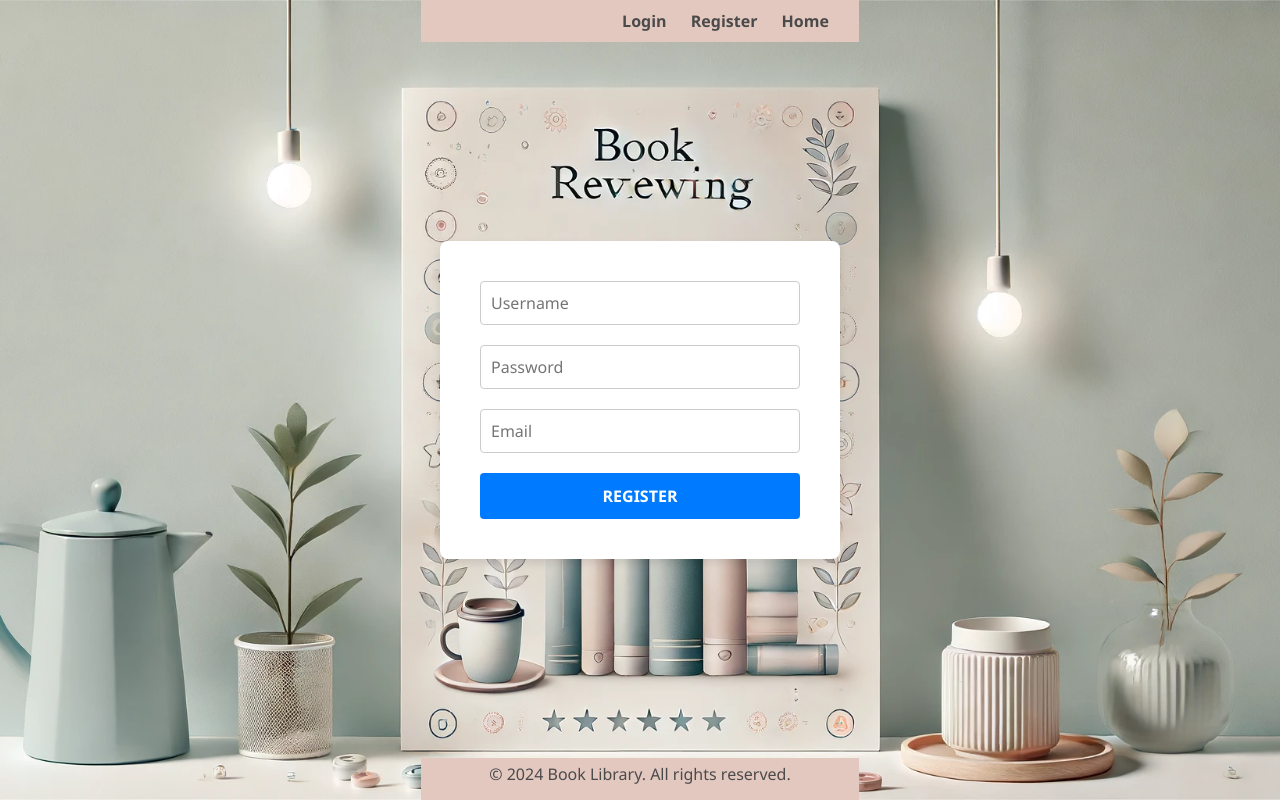
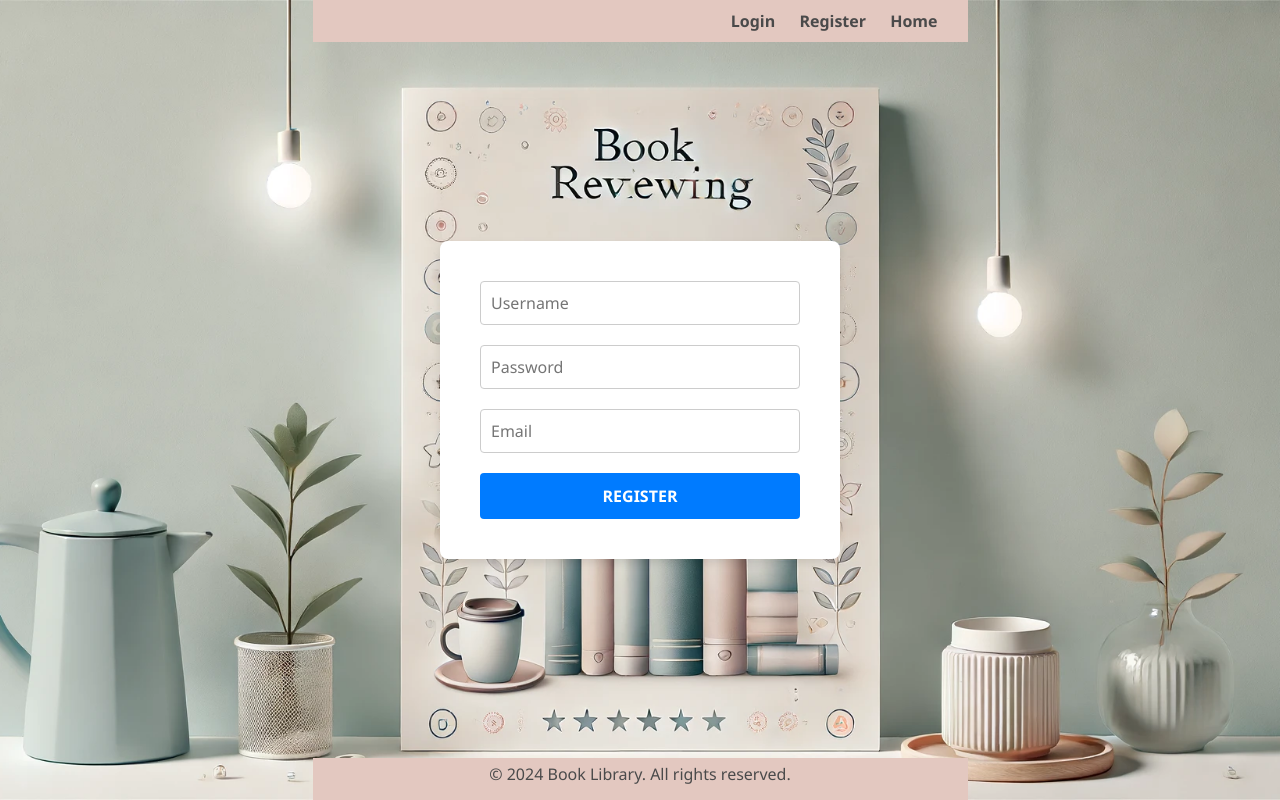
Before and after one commit to ZIDAN44/Book-Review-System, a PHP site: page /register.php in a window 1280 px wide. Run offline with PHP 8.4, Linux system fonts and the light colour scheme.

Commit message:
BRS: Fix header and footer width size
Change-Id: If782fdccbcb7b356b2220146ad05d66beb2d7cc5
Signed-off-by: Zinadin Zidan <zidan.roking@gmail.com>

```diff
--- a/assets/css/style.css
+++ b/assets/css/style.css
@@ -35,7 +35,8 @@ header {
     display: flex;
     justify-content: space-between;
     align-items: center;
-    width: 52.5%;
+    width: 100%;
+    max-width: 1000px;
     margin: 0 auto;
 }
 
@@ -215,7 +216,8 @@ footer {
     text-align: center;
     padding: 5px;
     flex-shrink: 0;
-    width: 52.5%;
+    width: 100%;
+    max-width: 1000px;
     margin: 0 auto;
 }
 
@@ -335,7 +337,8 @@ footer {
     display: flex;
     justify-content: space-between;
     align-items: center;
-    width: 34.2%;
+    width: 100%;
+    max-width: 655px;
     margin: 0 auto;
 }
 
@@ -360,7 +363,8 @@ footer {
     text-align: center;
     padding: 5px;
     flex-shrink: 0;
-    width: 34.2%;
+    width: 100%;
+    max-width: 655px;
     margin: 0 auto;
 }
 
```
